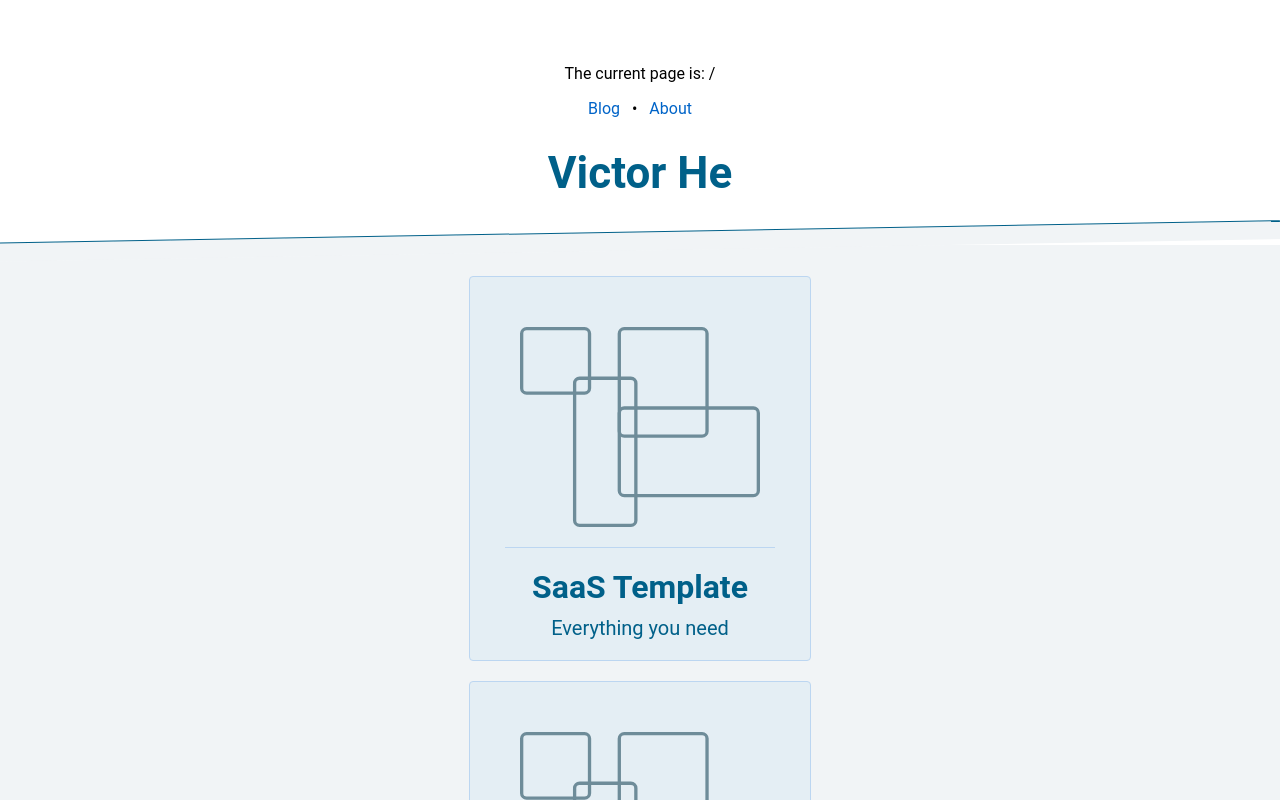
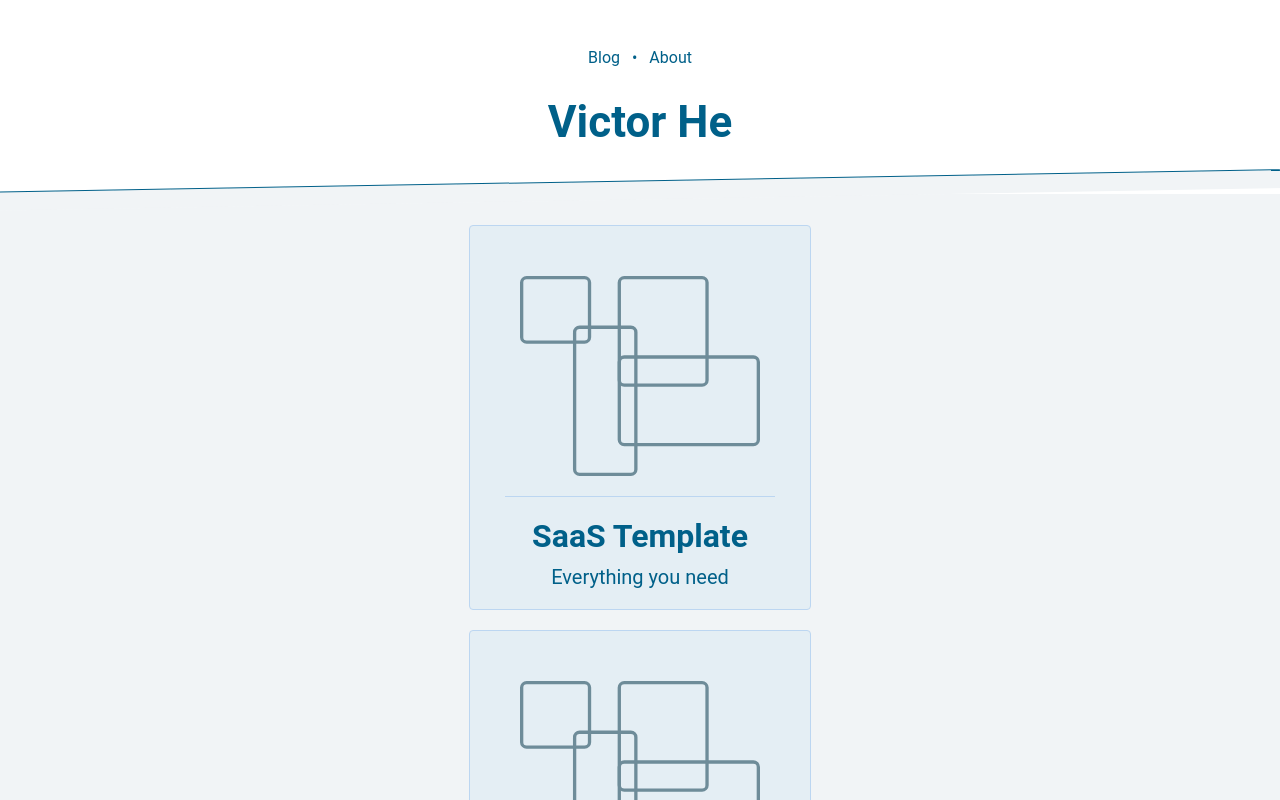
Before and after one commit to Vicorhe/portfolio-site, a Svelte app: page / in a window 1280 px wide. Shown: the top 800 px of the page. Built offline with nearby package versions, Linux system fonts and the light colour scheme.

Commit message:
smart nav bar

```diff
--- a/public/global.css
+++ b/public/global.css
@@ -9,19 +9,6 @@ body {
 	margin: 0;
 	box-sizing: border-box;
 	font-family: Roboto, "Helvetica Neue", sans-serif;
-}
-
-a {
-	color: rgb(0,100,200);
-	text-decoration: none;
-}
-
-a:hover {
-	text-decoration: underline;
-}
-
-a:visited {
-	color: rgb(0,80,160);
 }
 
 label {
--- a/src/components/Nav.svelte
+++ b/src/components/Nav.svelte
@@ -3,25 +3,41 @@
 </script>
 
 <style type="text/scss">
+$primary: #006089;
   #nav {
     span {
       display: inline-block;
       padding: 0 4px;
+      color: $primary;
       a {
         text-decoration: none;
+        color: $primary;
       }
     }
   }
 </style>
 
 <div id="nav">
-  <p>The current page is: {$location}</p>
+  {#if $location !== '/'}
+    <span>
+      <a href="/" use:link>Projects</a>
+    </span>
+    <span>•</span>
+  {/if}
 
+  {#if $location !== '/blog'}
     <span>
       <a href="/blog" use:link>Blog</a>
     </span>
+    {#if $location !== '/about'}
       <span>•</span>
+    {/if}
+  {/if}
+
+  {#if $location !== '/about'}
     <span>
       <a href="/about" use:link>About</a>
     </span>
+  {/if}
+
 </div>
```
Lines whose indentation alone changed are shown as unchanged.
